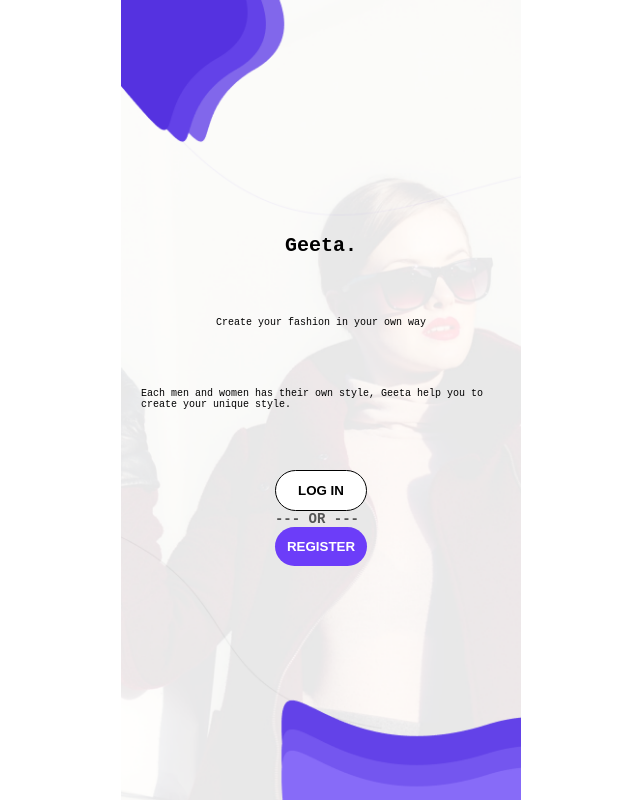
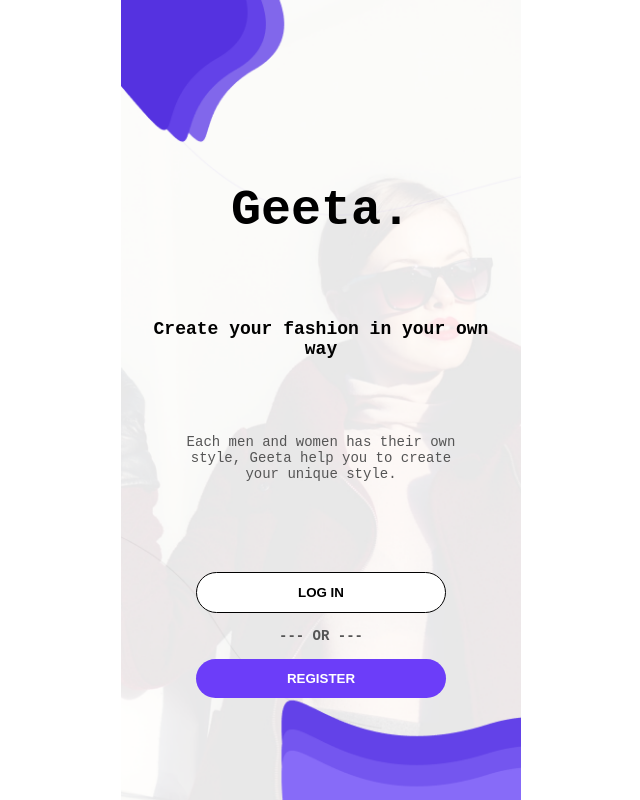
Before and after one commit to mar-lopez0/Online-retail-Lab, a plain HTML site: page Componente/pages/login/login.html in a window 1280 px wide. Shown: the whole page, without its empty margins (319-959 px from the left). Drawn offline with Linux system fonts and the light colour scheme.

Commit message:
Diseño página dos terminado

```diff
--- a/Componente/banner/banner.js
+++ b/Componente/banner/banner.js
@@ -7,9 +7,9 @@ span.textContent = "Geeta.";
 div.appendChild(span);
 
 let aBoton = document.createElement('a');
-aBoton.href = "../../pages/login/login.html";
 aBoton.className = "a-boton";
 aBoton.textContent = "SHOP NOW";
+aBoton.href = "../Componente/pages/login/login.html";
 div.appendChild(aBoton);
 
 return div;
--- a/Componente/pages/login/login.css
+++ b/Componente/pages/login/login.css
@@ -13,19 +13,19 @@
     background-position: top;
     }
 
-    .login-titulo {
-    font-size: 32px;
+    .login-title {
+    font-size: 50px;
     margin: 80px 0 20px 0;
     }
 
-    .login-subtitulo {
+    .login-subtitle {
     text-align: center;
     font-weight: bold;
     margin: 0 0 15px 0;
     font-size: 18px;
     }
 
-    .login-descripcion {
+    .login-description {
     text-align: center;
     font-size: 14px;
     color: #555;
@@ -33,19 +33,20 @@
     max-width: 300px;
     }
 
-    .button-contenedor {
+    .button-container {
     display: flex;
     flex-direction: column;
     align-items: center;
     gap: 15px;
     width: 100%;
     max-width: 250px;
+
     }
 
     .login-btn {
     width: 100%;
     padding: 12px;
-    border-radius: 25px;
+    border-radius: 50px;
     border: 1px solid black;
     background: white;
     font-weight: bold;
--- a/Componente/pages/login/login.js
+++ b/Componente/pages/login/login.js
@@ -24,10 +24,16 @@ function login() {
     let btnContenedor = document.createElement('div');
     btnContenedor.className = "button-container";
 
+
+
     let loginBtn = document.createElement('button');
     loginBtn.className = "login-btn";
     loginBtn.textContent = "LOG IN";
     btnContenedor.appendChild(loginBtn);
+
+    loginBtn.addEventListener('click',()=>{alert("Hola mundo")});
+
+
 
     let orText = document.createElement('div');
     orText.className = "or-text";
```
Also changed, not shown: Componente/pages/login/loginIn/loginIn.html (added, +14 -0 lines), Componente/pages/login/loginIn/loginIn.css (added), Componente/pages/login/loginIn/loginIn.js (added).
